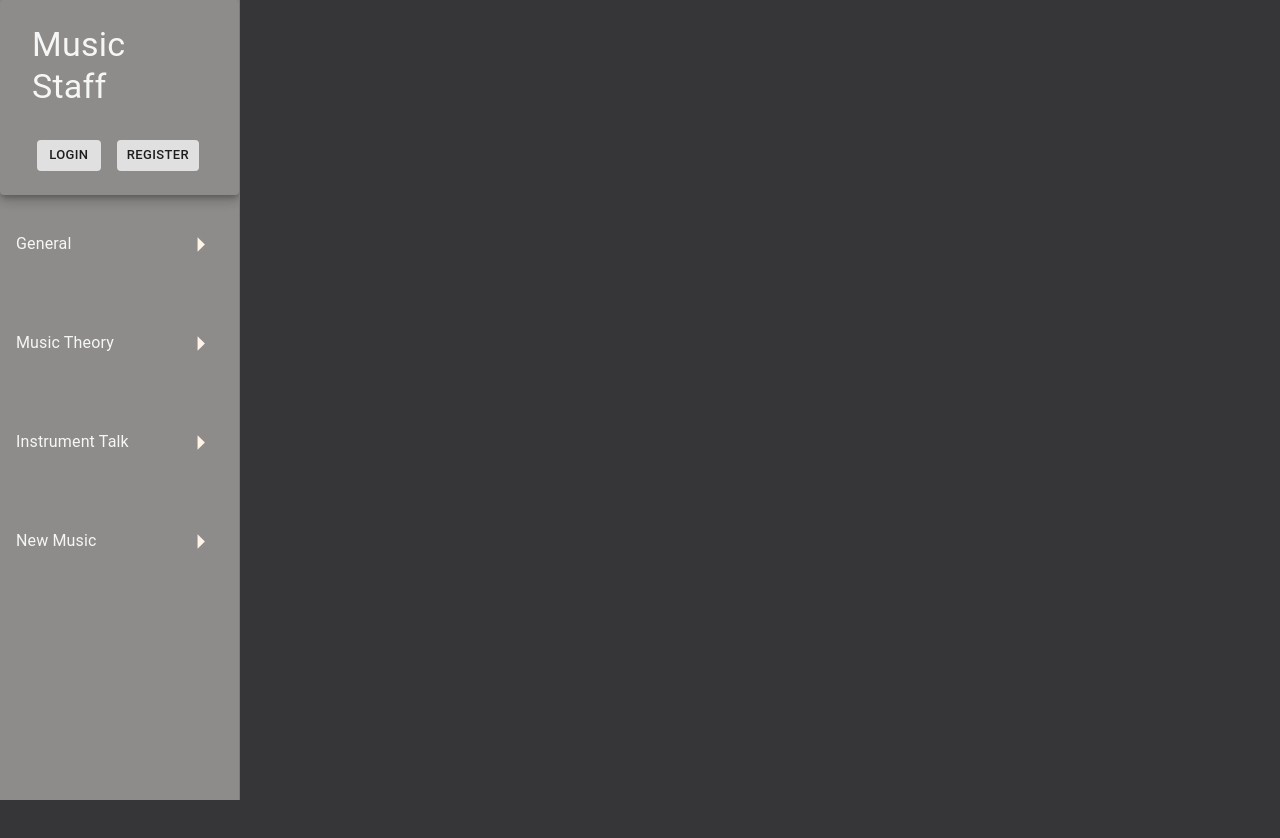
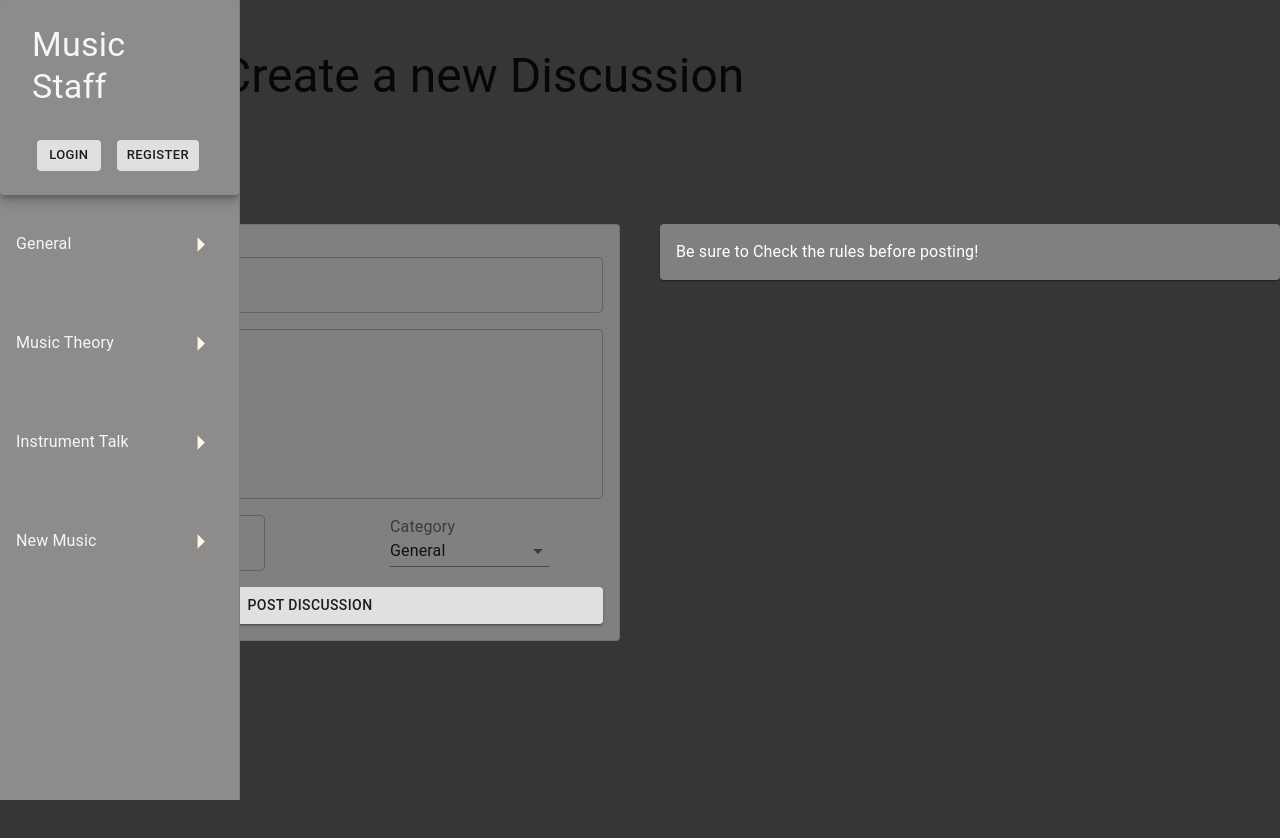
Before and after one commit to S-Brand5136/Music-Staff, a React (Create React App) app in the folder frontend/: page /createPost in a window 1280 px wide. Shown: the top 838 px of the page. Built offline with nearby package versions, Linux system fonts and the light colour scheme; no server answers.

Commit message:
Add basic functionality to CreateDiscussion Page

```diff
--- a/frontend/src/App.js
+++ b/frontend/src/App.js
@@ -6,7 +6,7 @@ import HomePage from "./pages/HomePage";
 import LoginPage from "./pages/LoginPage";
 import RegisterPage from "./pages/RegisterPage";
 import ProfilePage from "./pages/ProfilePage";
-import CreatePage from "./pages/CreatePage";
+import CreatePost from "./pages/CreatePost";
 import DiscussionPage from "./pages/DiscussionPage";
 import VisitProfile from "./pages/VisitProfile";
 
@@ -21,7 +21,7 @@ const App = () => {
           <Route path="/register" component={RegisterPage} />
           <Route path="/profile" component={ProfilePage} />
           <Route path="/profile/:id" component={VisitProfile} />
-          <Route path="/createpage" component={CreatePage} />
+          <Route path="/createPost" component={CreatePost} />
           <Route path="/discussion/:id" component={DiscussionPage} />
         </Container>
       </main>
--- a/frontend/src/actions/discussionActions.js
+++ b/frontend/src/actions/discussionActions.js
@@ -2,6 +2,9 @@ import {
   CREATE_COMMENT_FAIL,
   CREATE_COMMENT_REQUEST,
   CREATE_COMMENT_SUCCESS,
+  CREATE_DISCUSSION_FAIL,
+  CREATE_DISCUSSION_REQUEST,
+  CREATE_DISCUSSION_SUCCESS,
   DELETE_COMMENT_CLEAR,
   DELETE_COMMENT_FAIL,
   DELETE_COMMENT_REQUEST,
@@ -22,7 +25,6 @@ import {
   SET_CATEGORY_SUCCESS,
 } from "../constants/discussionConstants";
 import axios from "axios";
-import { AccordionSummary } from "@material-ui/core";
 
 export const getDiscussions = () => async (dispatch) => {
   try {
@@ -71,6 +73,45 @@ export const getDiscussionsByCategory = (category) => async (dispatch) => {
   } catch (error) {
     dispatch({
       type: DISCUSSION_GET_FAIL,
+      payload:
+        error.response && error.response.data.message
+          ? error.response.data.message
+          : error.message,
+    });
+  }
+};
+
+export const createDiscussion = (text, title, badge, category) => async (
+  dispatch,
+  getState
+) => {
+  try {
+    dispatch({ type: CREATE_DISCUSSION_REQUEST });
+
+    const {
+      userLogin: { userInfo },
+    } = getState();
+
+    const config = {
+      headers: {
+        "Content-Type": "application/json",
+        Authorization: `Bearer ${userInfo.token}`,
+      },
+    };
+
+    const { data } = await axios.put(
+      `/api/discussions`,
+      { text, title, category, badge },
+      config
+    );
+
+    dispatch({
+      type: CREATE_DISCUSSION_SUCCESS,
+      payload: data,
+    });
+  } catch (error) {
+    dispatch({
+      type: CREATE_DISCUSSION_FAIL,
       payload:
         error.response && error.response.data.message
           ? error.response.data.message
--- a/frontend/src/constants/discussionConstants.js
+++ b/frontend/src/constants/discussionConstants.js
@@ -9,6 +9,10 @@ export const DISCUSSION_GET_BY_ID_FAIL = "DISCUSSION_GET_BY_ID_FAIL";
 export const SET_CATEGORY_REQUEST = "SET_CATEGORY_REQUEST";
 export const SET_CATEGORY_SUCCESS = "SET_CATEGORY_SUCCESS";
 export const SET_CATEGORY_FAIL = "SET_CATEGORY_FAIL";
+
+export const CREATE_DISCUSSION_REQUEST = "CREATE_DISCUSSION_REQUEST";
+export const CREATE_DISCUSSION_SUCCESS = "CREATE_DISCUSSION_SUCCESS";
+export const CREATE_DISCUSSION_FAIL = "CREATE_DISCUSSION_FAIL";
 
 export const CREATE_COMMENT_REQUEST = "CREATE_COMMENT_REQUEST";
 export const CREATE_COMMENT_SUCCESS = "CREATE_COMMENT_SUCCESS";
--- a/frontend/src/pages/CreatePost.js
+++ b/frontend/src/pages/CreatePost.js
@@ -1,7 +1,172 @@
-import React from "react";
+import React, { useState } from "react";
+import { useDispatch } from "react-redux";
+import { createDiscussion } from "../actions/discussionActions";
+
+// MaterialUI Imports
+import {
+  Button,
+  Box,
+  Grid,
+  InputLabel,
+  MenuItem,
+  makeStyles,
+  Typography,
+  TextField,
+  Select,
+  Paper,
+} from "@material-ui/core";
+
+const useStyles = makeStyles(() => ({
+  MuiTypography: {
+    color: "white",
+  },
+  MuiTextField: {
+    color: "white",
+    marginTop: "1rem",
+  },
+  MuiPaper: {
+    background: "grey",
+    marginBottom: "2rem",
+    padding: "1rem",
+    overflow: "hidden",
+  },
+  MuiButton: {
+    marginTop: "1rem",
+  },
+  MuiSelect: {
+    position: "relative",
+    top: ".5rem",
+    left: "5rem",
+    width: "10rem",
+  },
+}));
 
 const CreatePost = () => {
-  return <div></div>;
+  const classes = useStyles();
+  const dispatch = useDispatch();
+
+  const [title, setTitle] = useState("");
+  const [body, setBody] = useState("");
+  const [badge, setBadge] = useState("");
+  const [category, setCategory] = useState("General");
+
+  const handleChange = (e) => {
+    setCategory(e.target.value);
+  };
+
+  const submitDiscussion = (e) => {
+    e.preventDefault();
+    dispatch(createDiscussion(title, body, badge, category));
+  };
+
+  return (
+    <Box>
+      <Grid container direction="row" spacing={5}>
+        <Grid item lg={12}>
+          <Grid
+            container
+            direction="row"
+            justify="center"
+            alignItems="center"
+            spacing={5}
+          >
+            <Grid item xl={12} xs={12} md={8}>
+              <Typography variant="h3">Create a new Discussion</Typography>
+            </Grid>
+          </Grid>
+        </Grid>
+
+        <Grid item style={{ marginTop: "5rem" }} lg={6}>
+          <Paper
+            variant="outlined"
+            elementType="div"
+            elevation={3}
+            className={classes.MuiPaper}
+          >
+            <form onSubmit={(e) => submitDiscussion(e)}>
+              <Grid container alignItems="center" direction="row">
+                <Grid item lg={12}>
+                  <TextField
+                    className={classes.MuiTextField}
+                    id="title"
+                    label="Title"
+                    type="text"
+                    variant="outlined"
+                    fullWidth
+                    value={title}
+                    onChange={(e) => setTitle(e.target.value)}
+                  />
+                </Grid>
+
+                <Grid item lg={12}>
+                  <TextField
+                    className={classes.MuiTextField}
+                    id="body-text"
+                    label="Body"
+                    type="text"
+                    variant="outlined"
+                    multiline
+                    rows={7}
+                    fullWidth
+                    value={body}
+                    onChange={(e) => setBody(e.target.value)}
+                  />
+                </Grid>
+                <Grid item lg={6}>
+                  <TextField
+                    className={classes.MuiTextField}
+                    id="badge"
+                    label="Flair"
+                    type="text"
+                    variant="outlined"
+                    value={badge}
+                    onChange={(e) => setBadge(e.target.value)}
+                  />
+                </Grid>
+                <Grid item lg={6}>
+                  <InputLabel
+                    className={classes.MuiSelect}
+                    id="select-category"
+                  >
+                    Category
+                  </InputLabel>
+                  <Select
+                    labelId="select-category"
+                    value={category}
+                    className={classes.MuiSelect}
+                    onChange={(e) => handleChange(e)}
+                  >
+                    <MenuItem value="General">General</MenuItem>
+                    <MenuItem value="Music Theory">Music Theory</MenuItem>
+                    <MenuItem value="Instrument Talk">Instrument Talk</MenuItem>
+                    <MenuItem value="New Music">New Music</MenuItem>
+                  </Select>
+                </Grid>
+                <Grid item lg={12}>
+                  <Button
+                    className={classes.MuiButton}
+                    variant="contained"
+                    fullWidth
+                    type="submit"
+                  >
+                    Post Discussion
+                  </Button>
+                </Grid>
+              </Grid>
+            </form>
+          </Paper>
+        </Grid>
+
+        <Grid item lg={6} style={{ marginTop: "5rem" }}>
+          <Paper className={classes.MuiPaper}>
+            <Typography className={classes.MuiTypography}>
+              Be sure to Check the rules before posting!
+            </Typography>
+          </Paper>
+        </Grid>
+      </Grid>
+    </Box>
+  );
 };
 
 export default CreatePost;
--- a/frontend/src/reducers/discussionReducer.js
+++ b/frontend/src/reducers/discussionReducer.js
@@ -22,6 +22,9 @@ import {
   FLAG_DISCUSSION_REQUEST,
   FLAG_DISCUSSION_SUCCESS,
   FLAG_DISCUSSION_FAIL,
+  CREATE_DISCUSSION_REQUEST,
+  CREATE_DISCUSSION_SUCCESS,
+  CREATE_DISCUSSION_FAIL,
 } from "../constants/discussionConstants";
 
 export const getDiscussions = (state = { discussionList: [] }, action) => {
@@ -44,6 +47,23 @@ export const getDiscussionById = (state = { discussion: {} }, action) => {
     case DISCUSSION_GET_BY_ID_SUCCESS:
       return { loading: false, discussion: action.payload };
     case DISCUSSION_GET_BY_ID_FAIL:
+      return { loading: false, error: action.payload };
+    default:
+      return state;
+  }
+};
+
+export const createDiscussion = (state = {}, action) => {
+  switch (action.type) {
+    case CREATE_DISCUSSION_REQUEST:
+      return { loading: true };
+    case CREATE_DISCUSSION_SUCCESS:
+      return {
+        loading: false,
+        success: true,
+        discussionCreated: action.payload,
+      };
+    case CREATE_DISCUSSION_FAIL:
       return { loading: false, error: action.payload };
     default:
       return state;
--- a/frontend/src/store.js
+++ b/frontend/src/store.js
@@ -19,6 +19,7 @@ import {
   deleteComment,
   flagComment,
   flagDiscussion,
+  createDiscussion,
 } from "./reducers/discussionReducer";
 
 const reducer = combineReducers({
@@ -29,6 +30,7 @@ const reducer = combineReducers({
   userProfileById: getProfileByIdReducer,
   discussions: getDiscussions,
   discussion: getDiscussionById,
+  createDiscussion: createDiscussion,
   category: setCategory,
   createComment: createComment,
   deleteComment: deleteComment,
```
